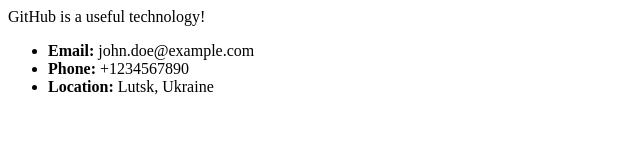
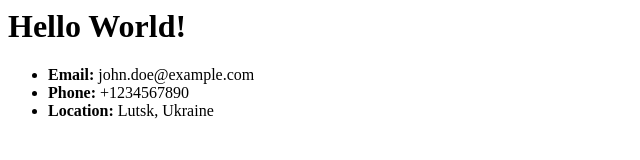
Before and after one commit to Oleksandr-tzadi/git-test-2026-09-18, a plain HTML site: page index.html in a window 1280 px wide. Shown: the whole page, without its empty margins (0-640 px from the left). Drawn offline with Linux system fonts and the light colour scheme.

Commit message:
Change h1

```diff
--- a/index.html
+++ b/index.html
@@ -3,7 +3,7 @@
         <title>Test Project 1</title>
     </head>
     <body>
-  <p>GitHub is a useful technology!</p>
+  <h1>Hello World!</h1>
         <div>
             <ul>
                 <li><b>Email:</b> john.doe@example.com</li>
```
